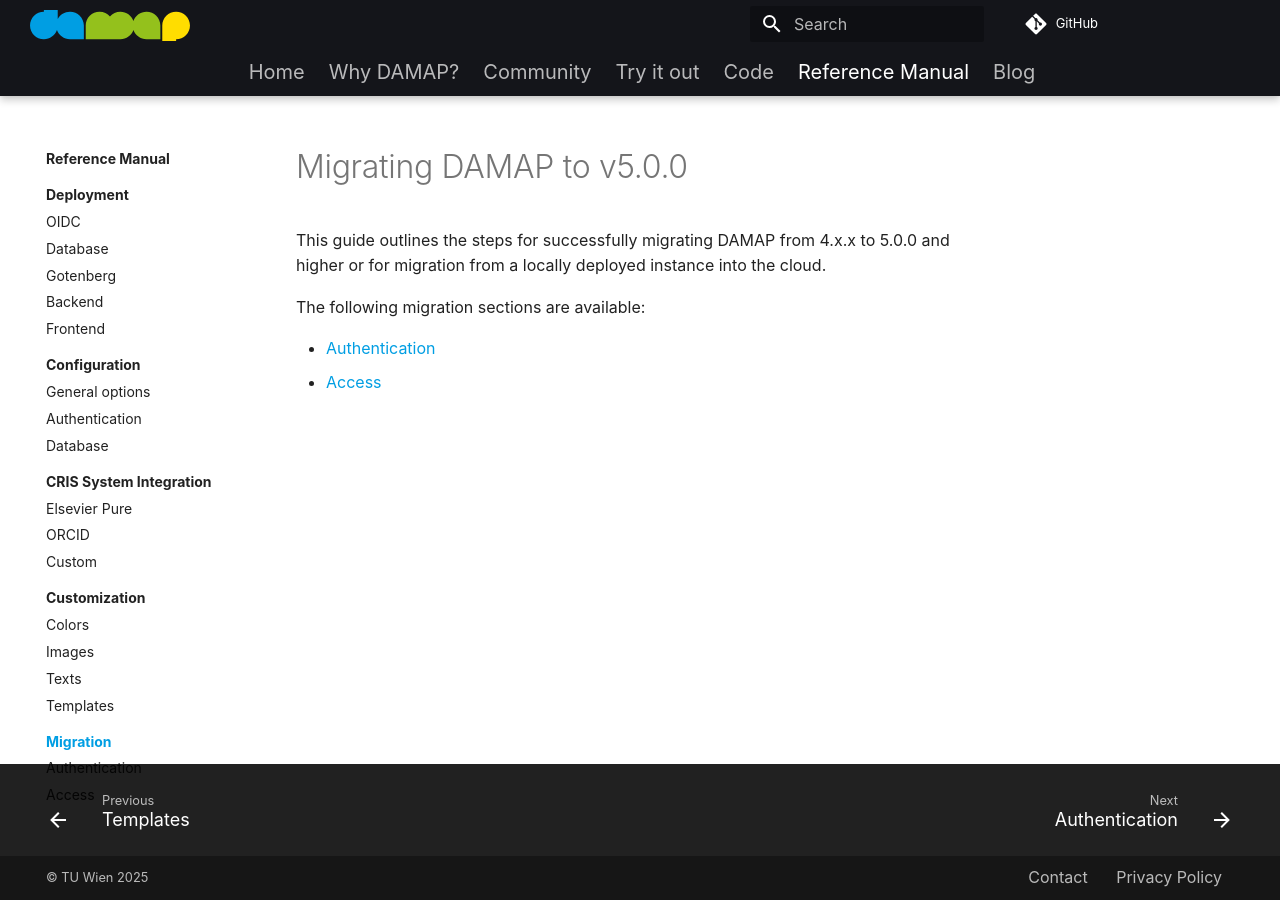
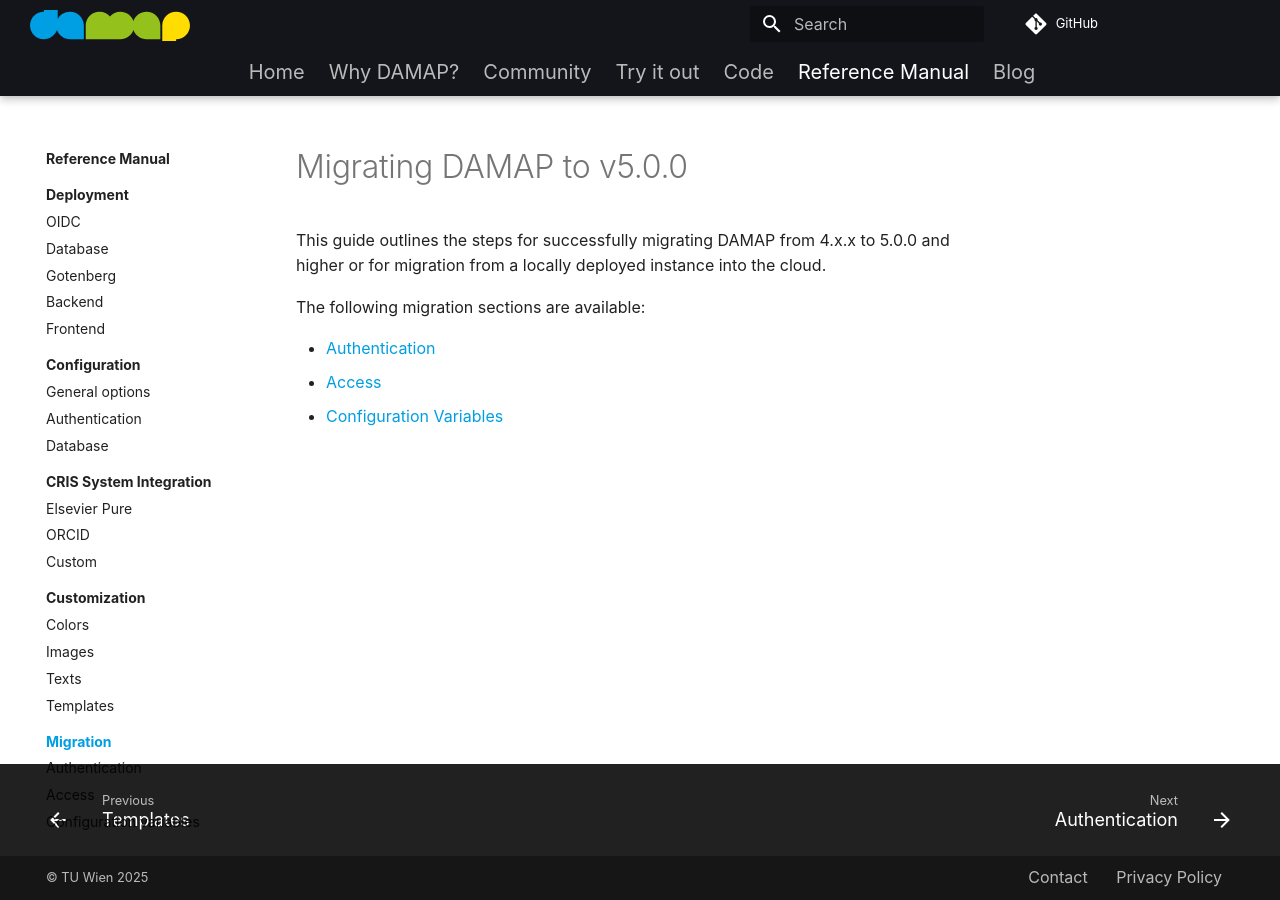
Before and after one commit to damap-org/damap-website, an MkDocs documentation site: the page built from docs/manual/migration/index.md, in a window 1280 px wide. Built offline with MkDocs 1.6.1 and Material for MkDocs 9.7.7, drawn with Linux system fonts in a browser that asks for light colours; plug-ins that fetch from the network failed and are left out.

Commit message:
Add configuration variables to migration

```diff
--- a/docs/manual/migration/index.md
+++ b/docs/manual/migration/index.md
@@ -10,3 +10,4 @@
 
 - [Authentication](authentication.md)
 - [Access](access.md)
+- [Configuration Variables](configuration-variables.md)
```
Also changed, not shown: docs/manual/migration/.pages.
